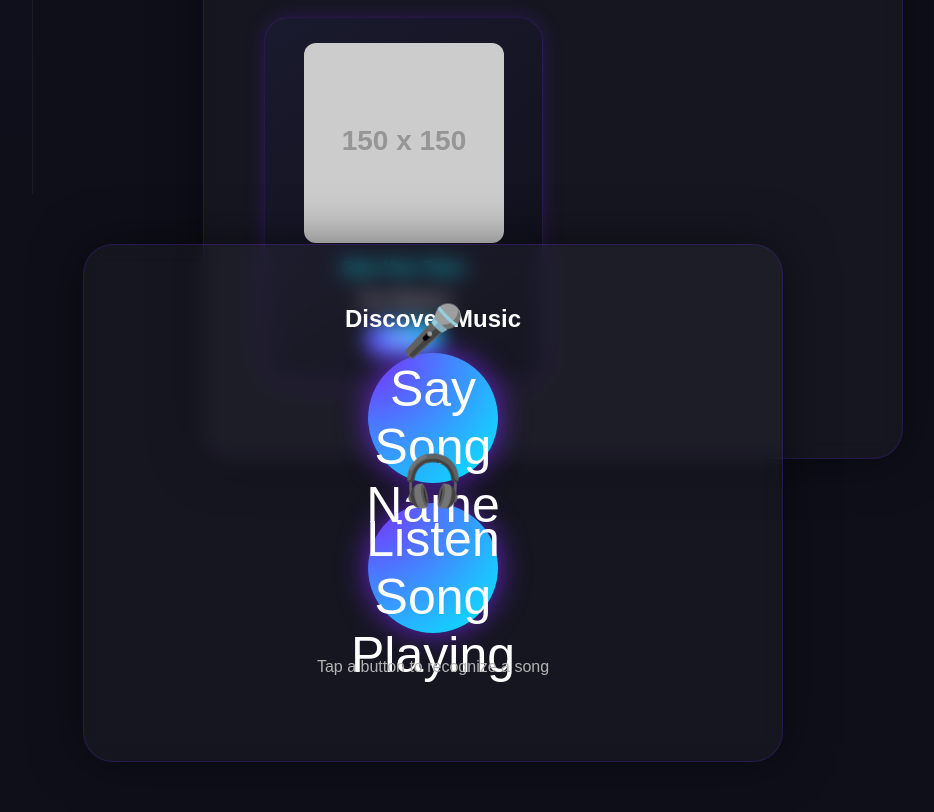
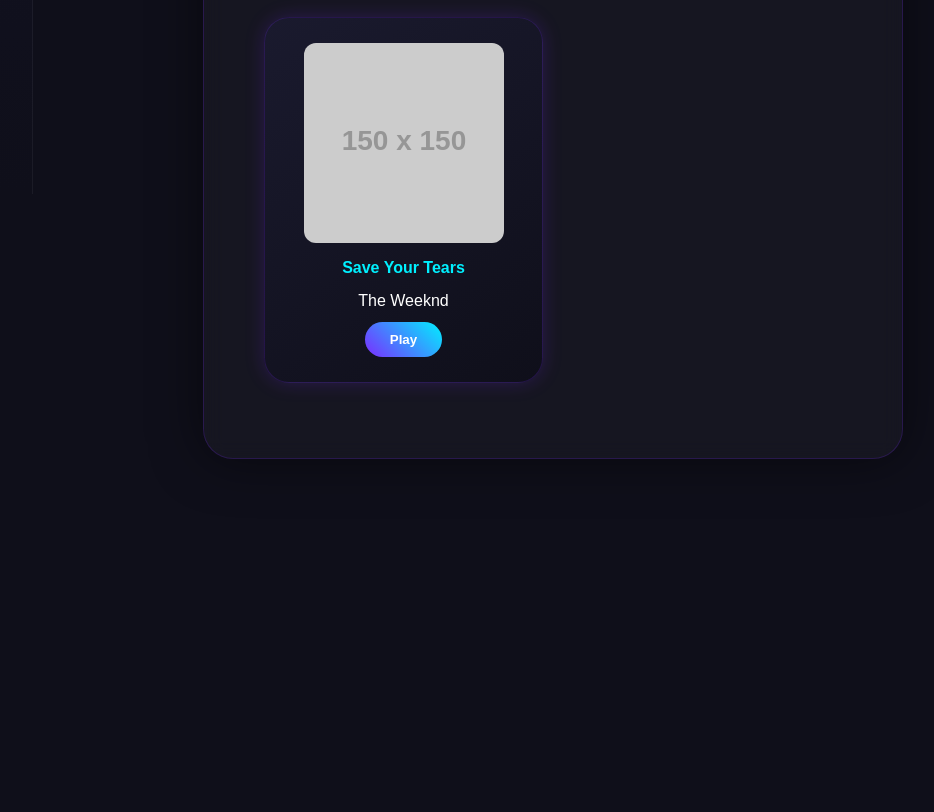
Before and after one commit to mentesal/Soundify, a plain HTML site: page index.html in a window 1280 px wide. Shown: the part 606-1418 px from the top of the page, without its empty margins (207-1141 px from the left). After the commit the page ends 1065 px from the top, so only its background shows below. Drawn offline with Linux system fonts and the light colour scheme; placeholder pictures from the web are drawn by us.

Commit message:
Update index.html

```diff
--- a/index.html
+++ b/index.html
@@ -76,25 +76,7 @@
 
     </div>
 
-    <!-- Main Content -->
-    <div class="main-content">
-      <div class="recognition-section">
-        <h2>Discover Music</h2>
 
-        <!-- Voice Command -->
-        <button class="mic-btn" onclick="recognizeMusic()">🎤 Say Song Name</button>
-
-        <!-- Music Recognition -->
-        <button class="mic-btn" onclick="recognizeMusic()">🎧 Listen Song Playing</button>
-
-        <p id="status">Tap a button to recognize a song</p>
-
-        <div id="results" class="results-grid"></div>
-        <div id="player" class="player-container"></div>
-      </div>
-    </div>
-
-  </div>
 
   <!-- Your JS -->
   <script src="js/app.js"></script>
```
